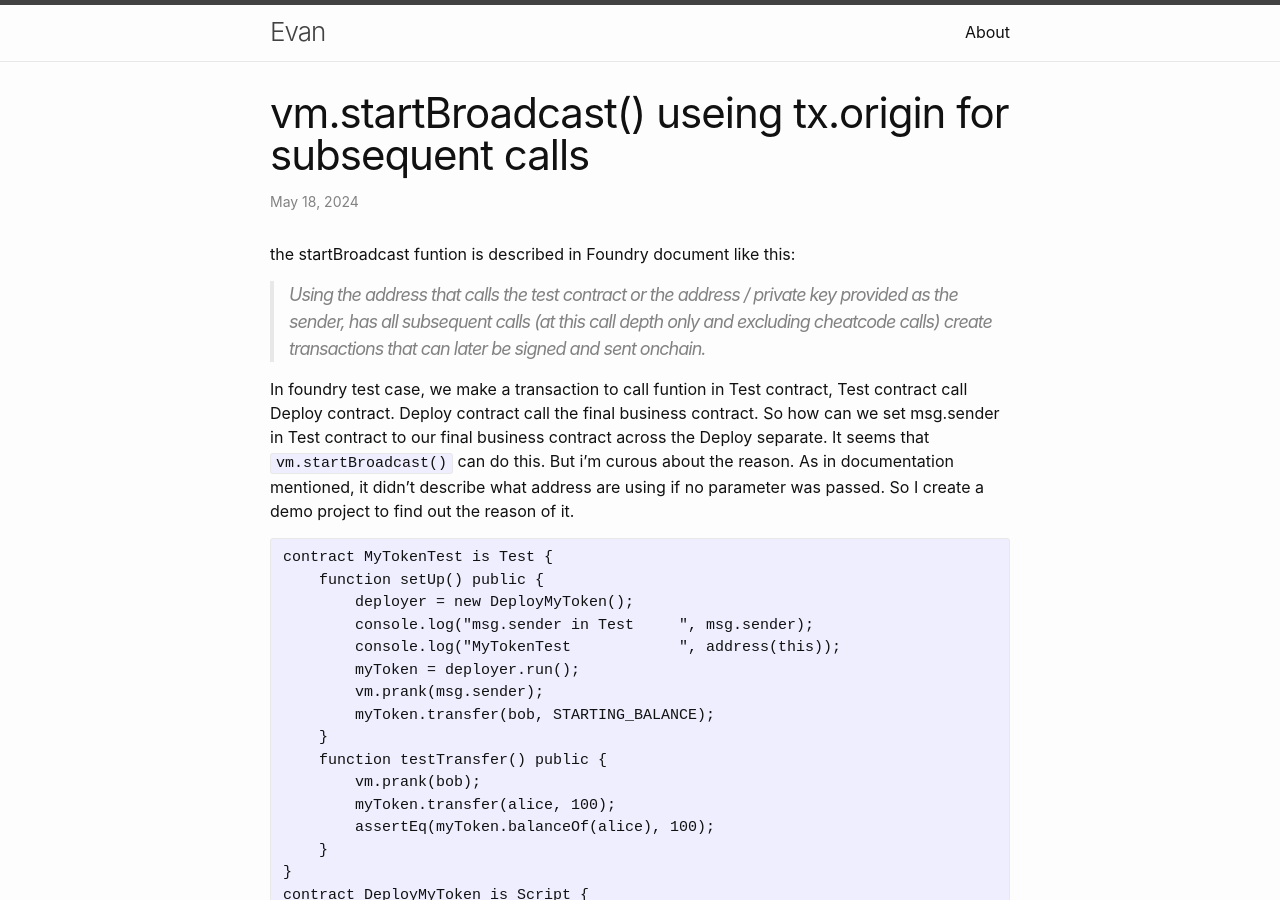
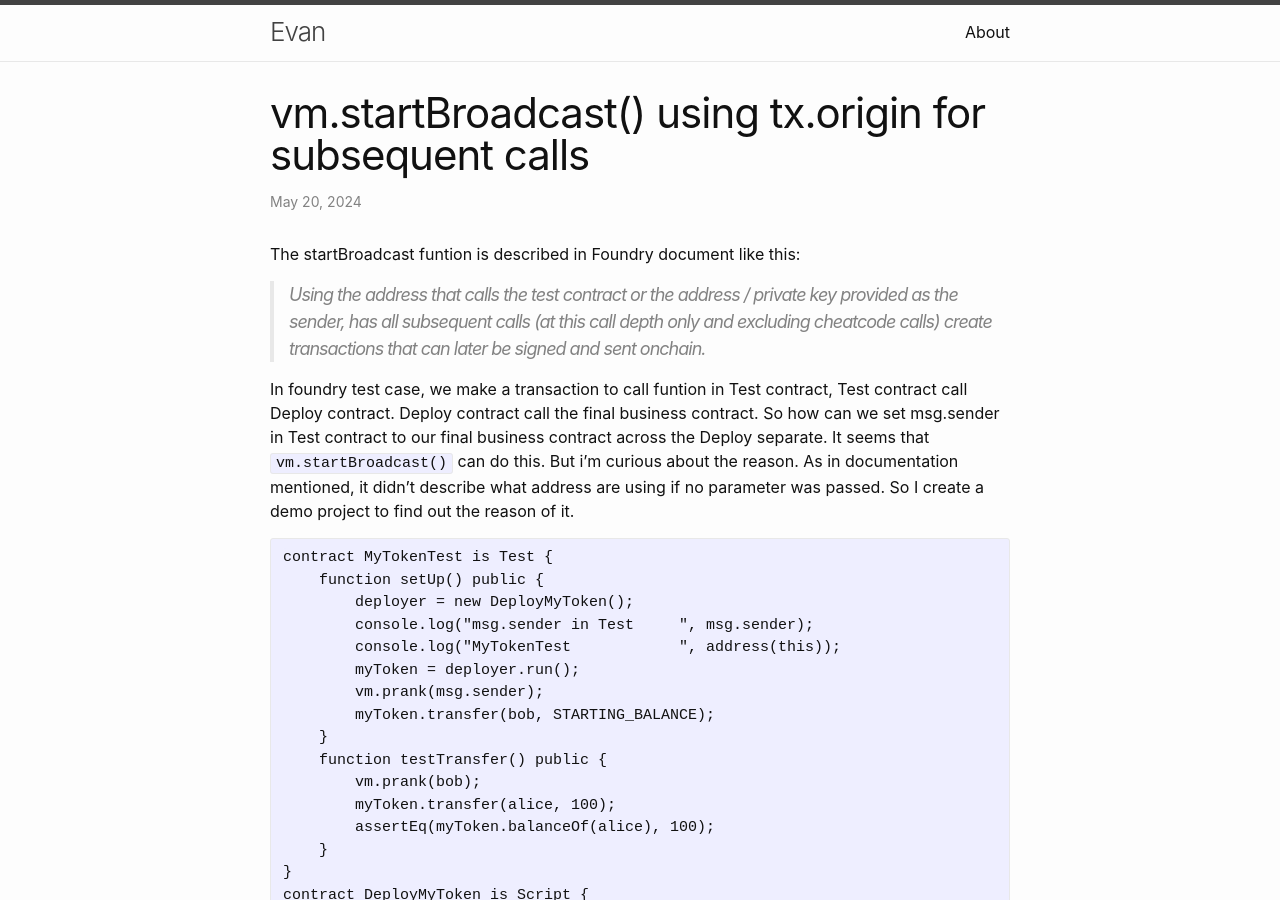
Before and after one commit to heeween/heeween.github.io, a Jekyll site: the page built from _posts/2024-05-20-vm.startBroadcast().markdown, in a window 1280 px wide and 900 px high. Built offline with Jekyll 4.4.1, drawn with Linux system fonts in a browser that asks for light colours.

Commit message:
correct word mistakes

```diff
--- a/_posts/2024-05-20-vm.startBroadcast().markdown
+++ b/_posts/2024-05-20-vm.startBroadcast().markdown
@@ -1,15 +1,15 @@
 ---
 layout: post
-title:  "vm.startBroadcast() useing tx.origin for subsequent calls"
-date:   2024-05-18 09:13:29 +0800
+title:  "vm.startBroadcast() using tx.origin for subsequent calls"
+date:   2024-05-20 22:00:29 +0800
 categories: jekyll update
 ---
 
-the startBroadcast funtion is described in Foundry document like this:
+The startBroadcast funtion is described in Foundry document like this:
 
 > Using the address that calls the test contract or the address / private key provided as the sender, has all subsequent calls (at this call depth only and excluding cheatcode calls) create transactions that can later be signed and sent onchain.
 
-In foundry test case, we make a transaction to call funtion in Test contract, Test contract call Deploy contract. Deploy contract call the final business contract. So how can we set msg.sender in Test contract to our final business contract across the Deploy separate. It seems that `vm.startBroadcast()` can do this. But i'm curous about the reason.
+In foundry test case, we make a transaction to call funtion in Test contract, Test contract call Deploy contract. Deploy contract call the final business contract. So how can we set msg.sender in Test contract to our final business contract across the Deploy separate. It seems that `vm.startBroadcast()` can do this. But i'm curious about the reason.
 As in documentation mentioned, it didn't describe what address are using if no parameter was passed.
 So I create a demo project to find out the reason of it.
 
```
Also changed, not shown: other parts of _posts/2024-05-20-vm.startBroadcast().markdown (+1 -1 lines).
